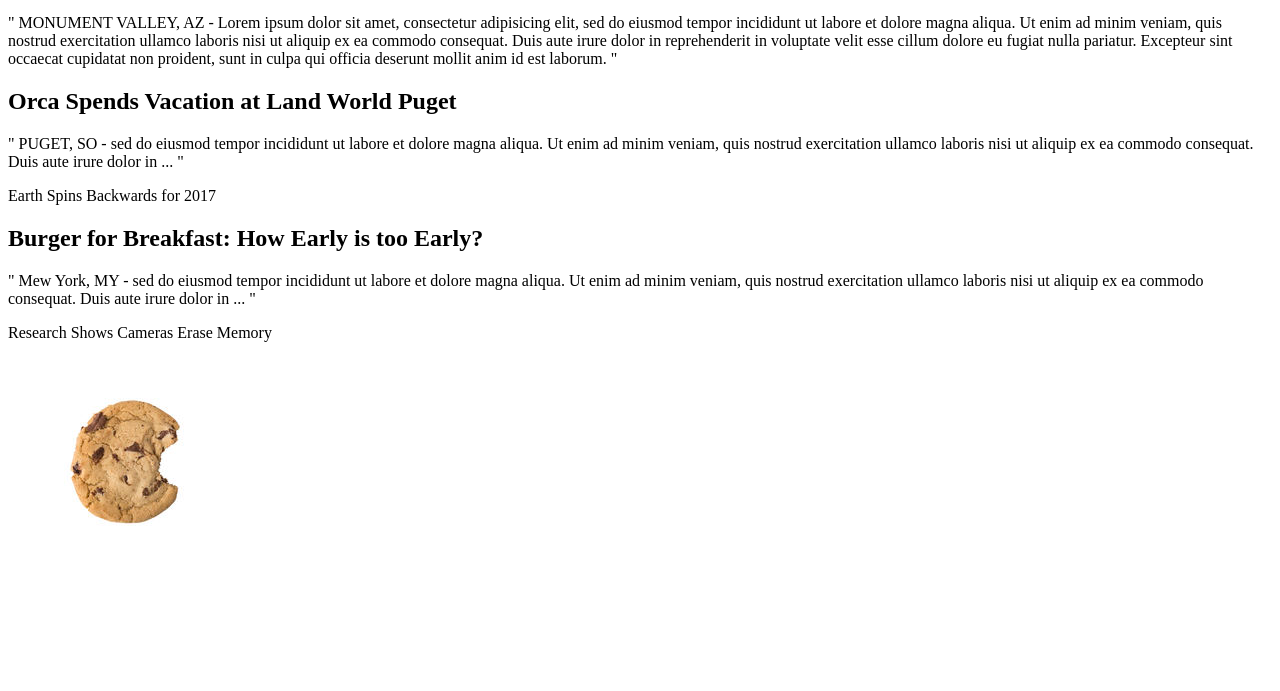
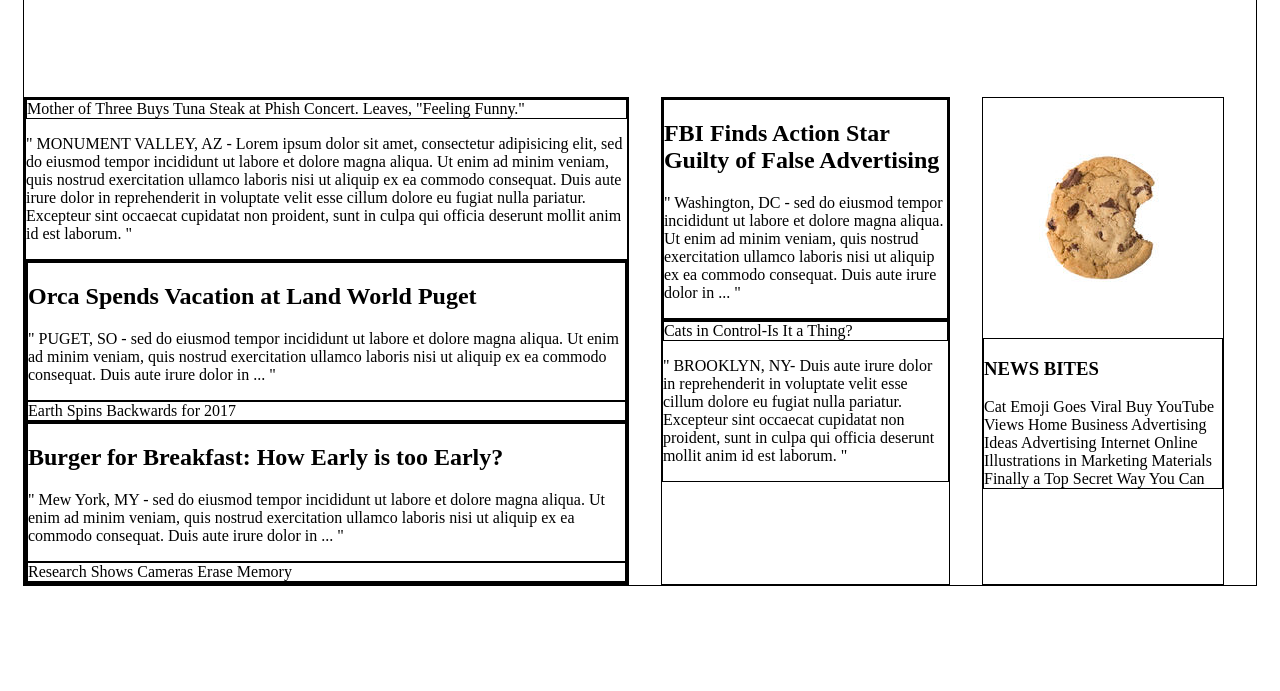
Before and after one commit to joshkls333/news_website, a plain HTML site: page index.html in a window 1280 px wide. Shown: the part 109-800 px from the top of the page. Drawn offline with Linux system fonts and the light colour scheme.

Commit message:
Added text and styling for 2nd and 3rd columns

```diff
--- a/index.html
+++ b/index.html
@@ -93,17 +93,53 @@
       <!-- Second News Column -->
       <div class="column medium">
         <div class="story">
-
+          <div class="text-content">
+            <h2>FBI Finds Action Star Guilty of False Advertising</h2>
+            <p class="narrative">
+              " Washington, DC - sed do eiusmod tempor incididunt ut labore et
+              dolore magna aliqua. Ut enim ad minim veniam, quis nostrud
+              exercitation ullamco laboris nisi ut aliquip ex ea commodo
+              consequat. Duis aute irure dolor in ...
+              "
+            </p>
+          </div>
         </div>
         <div class="story">
+
+          <div class="cat-ceo image-content">
+            <span>Cats in Control-Is It a Thing?
+            </span>
+          </div>
+          <p class="narrative">
+            "
+                          BROOKLYN, NY- Duis aute irure dolor in reprehenderit in voluptate velit esse cillum
+            dolore eu fugiat nulla pariatur. Excepteur sint occaecat cupidatat
+            non proident, sunt in culpa qui officia deserunt mollit anim id est laborum.
+            "
+          </p>
 
         </div>
 
       </div>
+
       <!-- Third News Column -->
       <div class="column small">
         <img class="cookie" src="./resources/images/img-news-bite.png">
         <div class="news-bites">
+          <h3>NEWS BITES</h3>
+          <span class-"bite">Cat Emoji Goes Viral
+          </span>
+          <span class-"bite">Buy YouTube  Views
+          </span>
+          <span class-"bite">Home Business Advertising Ideas
+          </span>
+          <span class-"bite">Advertising Internet Online
+          </span>
+          <span class-"bite">Illustrations in Marketing Materials
+          </span>
+          <span class-"bite">Finally a Top Secret Way You Can
+          </span>
+
 
         </div>
 
--- a/resources/css/style.css
+++ b/resources/css/style.css
@@ -34,3 +34,32 @@ nav span{
 a {
   color: black;
 }
+.content{
+  display: flex;
+  width: 1232px;
+  margin: 0 auto 78px auto;
+  padding-top: 116px;
+}
+
+div{
+  border: 1px solid black;
+  display: block;
+}
+
+.column{
+  display: flex;
+  flex-direction: column;
+  margin-right: 32px;
+}
+.column.large{
+  width: 630px;
+}
+.column.medium{
+  width: 300px;
+}
+.column.small{
+  width: 240px;
+}
+p{
+  display: block;
+}
```
